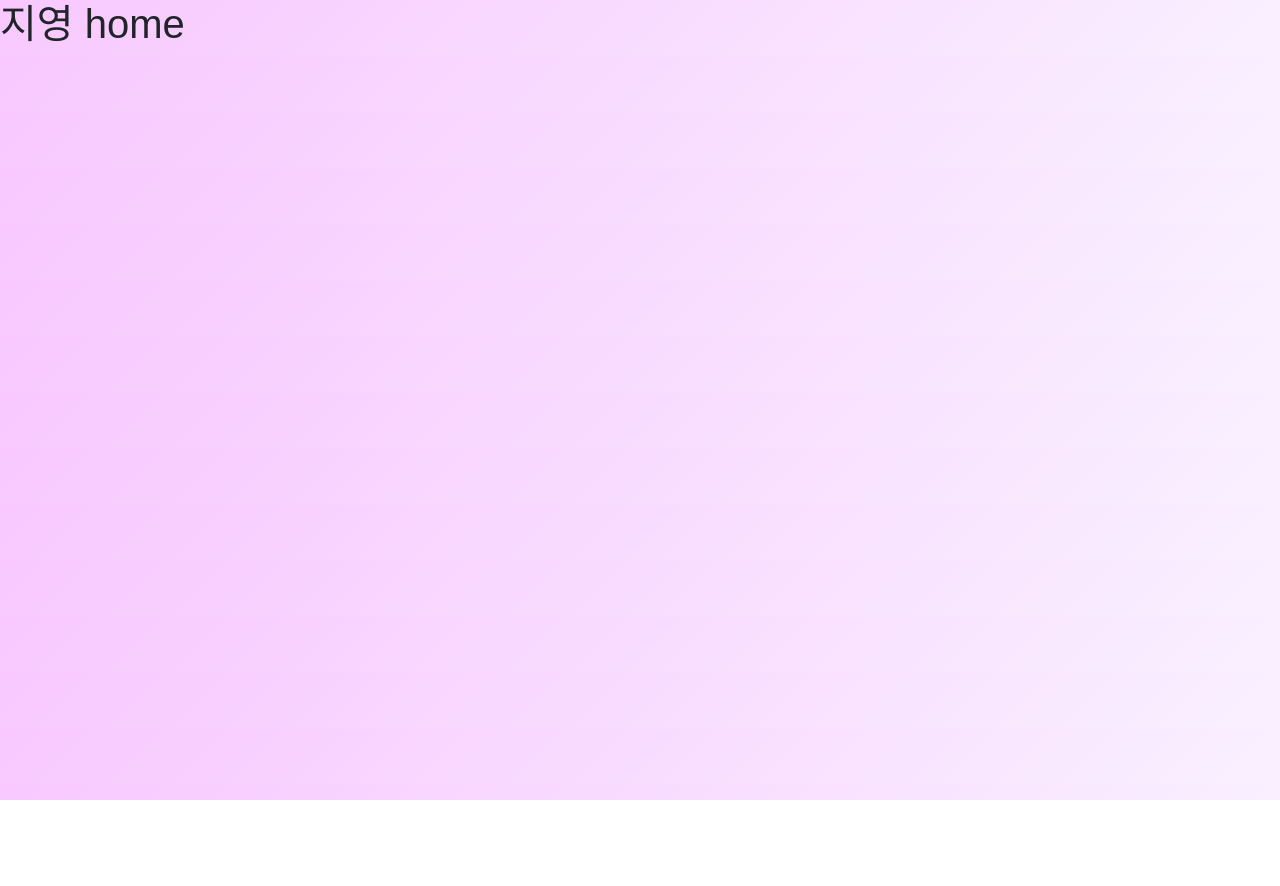
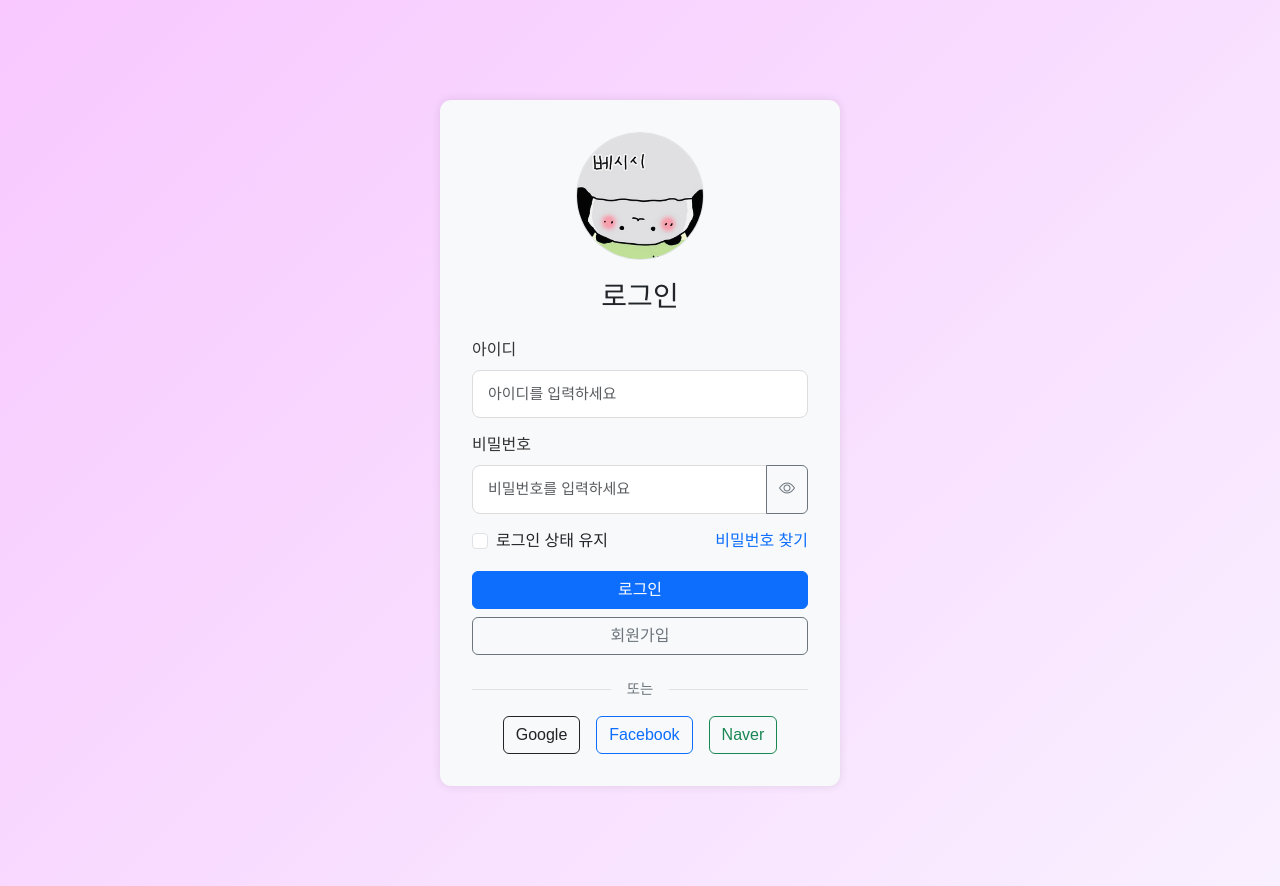
Before and after one commit to ww5702/login-frontend, a Vue app: page /jiyeong in a window 1280 px wide. Before the commit the page ends 800 px from the top, so only its background shows below. Built offline with nearby package versions, Linux system fonts and the light colour scheme.

Commit message:
feat: 로그인 페이지 프론트 구현

```diff
--- a/src/jiyeong/views/Login.vue
+++ b/src/jiyeong/views/Login.vue
@@ -1,5 +1,235 @@
 <template>
-  <div>
-    <h1>지영 home</h1>
+  <div class="container">
+    <!-- Bootstrap Icons CSS -->
+    <link rel="stylesheet" href="https://cdn.jsdelivr.net/npm/bootstrap-icons@1.10.0/font/bootstrap-icons.css">
+
+    <div class="login-container">
+      <div class="login-logo">
+        <img src="./logo.jpeg" alt="Logo">
+      </div>
+      <h3 class="text-center mb-4">로그인</h3>
+
+      <div v-if="message" :class="'alert alert-' + (isError ? 'danger' : 'success')">
+        {{ message }}
+      </div>
+
+      <form @submit.prevent="handleLogin">
+        <div class="form-group">
+          <label for="username" class="form-label">아이디</label>
+          <input
+            type="text"
+            class="form-control"
+            id="username"
+            v-model="username"
+            placeholder="아이디를 입력하세요"
+            :class="{ 'is-invalid': validationErrors.username }"
+            required
+          >
+          <div class="invalid-feedback" v-if="validationErrors.username">
+            {{ validationErrors.username }}
+          </div>
+        </div>
+
+        <div class="form-group">
+          <label for="password" class="form-label">비밀번호</label>
+          <div class="input-group">
+            <input
+              :type="showPassword ? 'text' : 'password'"
+              class="form-control"
+              id="password"
+              v-model="password"
+              placeholder="비밀번호를 입력하세요"
+              :class="{ 'is-invalid': validationErrors.password }"
+              required
+            >
+            <button
+              class="btn btn-outline-secondary"
+              type="button"
+              @click="showPassword = !showPassword"
+              title="{{ showPassword ? '비밀번호 숨기기' : '비밀번호 보기' }}"
+            >
+              <i :class="showPassword ? 'bi bi-eye-slash' : 'bi bi-eye'"></i>
+            </button>
+            <div class="invalid-feedback" v-if="validationErrors.password">
+              {{ validationErrors.password }}
+            </div>
+          </div>
+        </div>
+
+        <div class="d-flex justify-content-between mb-3">
+          <div class="form-check">
+            <input type="checkbox" class="form-check-input" id="remember" v-model="rememberMe">
+            <label class="form-check-label" for="remember">로그인 상태 유지</label>
+          </div>
+          <div>
+            <router-link to="/forgot-password" class="text-decoration-none">비밀번호 찾기</router-link>
+          </div>
+        </div>
+
+        <div class="d-grid gap-2">
+          <button type="submit" class="btn btn-primary" :disabled="isLoading">
+            <span v-if="isLoading" class="spinner-border spinner-border-sm me-2" role="status" aria-hidden="true"></span>
+            {{ isLoading ? '로그인 중...' : '로그인' }}
+          </button>
+          <button type="button" class="btn btn-outline-secondary" @click="redirectToRegister">회원가입</button>
+        </div>
+
+        <div class="mt-4">
+          <div class="divider">
+            <span>또는</span>
+          </div>
+          <div class="d-flex justify-content-center gap-3 mt-3">
+            <button type="button" class="btn btn-outline-dark" @click="socialLogin('google')">
+              Google
+            </button>
+            <button type="button" class="btn btn-outline-primary" @click="socialLogin('facebook')">
+              Facebook
+            </button>
+            <button type="button" class="btn btn-outline-success" @click="socialLogin('naver')">
+              Naver
+            </button>
+          </div>
+        </div>
+      </form>
+    </div>
   </div>
 </template>
+
+<script>
+export default {
+  name: 'LoginPage',
+  data() {
+    return {
+      username: '',
+      password: '',
+      rememberMe: false,
+      showPassword: false,
+      isLoading: false,
+      message: '',
+      isError: false,
+      validationErrors: {}
+    }
+  },
+  methods: {
+    validateForm() {
+      this.validationErrors = {};
+      let isValid = true;
+
+      if (!this.username.trim()) {
+        this.validationErrors.username = '아이디를 입력해주세요';
+        isValid = false;
+      }
+
+      if (!this.password) {
+        this.validationErrors.password = '비밀번호를 입력해주세요';
+        isValid = false;
+      } else if (this.password.length < 6) {
+        this.validationErrors.password = '비밀번호는 최소 6자 이상이어야 합니다';
+        isValid = false;
+      }
+
+      return isValid;
+    },
+
+    handleLogin() {
+      if (!this.validateForm()) {
+        return;
+      }
+
+      this.isLoading = true;
+      this.message = '';
+
+      // API 호출을 시뮬레이션합니다.
+      // 실제 상황에서는 axios나 fetch를 사용하여 API 호출을 수행합니다.
+      setTimeout(() => {
+        if (this.username === 'admin' && this.password === 'password') {
+          this.message = '로그인 성공! 리디렉션 중...';
+          this.isError = false;
+
+          // 로그인 성공 후 로컬 스토리지에 사용자 정보 저장 (예시)
+          if (this.rememberMe) {
+            localStorage.setItem('user', JSON.stringify({
+              username: this.username,
+              token: 'sample-jwt-token'
+            }));
+          }
+
+          // 메인 페이지로 리디렉션 (예시)
+          setTimeout(() => {
+            this.$router.push('/dashboard');
+          }, 1500);
+        } else {
+          this.message = '아이디 또는 비밀번호가 올바르지 않습니다.';
+          this.isError = true;
+        }
+        this.isLoading = false;
+      }, 1500);
+    },
+
+    redirectToRegister() {
+      // 회원가입 페이지로 이동
+      this.$router.push('/register');
+    },
+
+    socialLogin(provider) {
+      console.log(`${provider} 로그인 시도`);
+      // 실제 소셜 로그인 구현
+      // OAuth 플로우 시작
+    }
+  }
+}
+</script>
+
+<style scoped>
+.login-container {
+  max-width: 25rem;
+  margin: 6.25rem auto;
+  padding: 2rem;
+  border-radius: 0.7rem;
+  box-shadow: 0 0 0.625rem rgba(0, 0, 0, 0.1);
+  background-color: #f8f9fa; /* 배경색 추가 - 연한 회색 */
+}
+
+.login-logo {
+  text-align: center;
+  margin-bottom: 1.25rem;
+}
+
+.login-logo img {
+  height: 8rem;
+  width: 8rem;
+  border-radius: 50%; /* 원형으로 만들기 */
+  object-fit: cover; /* 이미지 비율 유지하면서 영역 채우기 */
+  border: 1px solid #dee2e6; /* 선택적: 테두리 추가 */
+}
+
+
+.form-group {
+  margin-bottom: 0.9375rem;
+}
+
+.alert {
+  margin-top: 1.25rem;
+}
+
+/* 추가된 가로선 & 또는 스타일 */
+.divider {
+  display: flex;
+  align-items: center;
+  text-align: center;
+  margin: 1rem 0;
+}
+
+.divider::before,
+.divider::after {
+  content: "";
+  flex: 1;
+  border-bottom: 1px solid #dee2e6;
+}
+
+.divider span {
+  padding: 0 1rem;
+  color: #6c757d;
+  font-size: 0.9rem;
+}
+</style>
```
Also changed, not shown: src/jiyeong/views/logo.jpeg (added).
